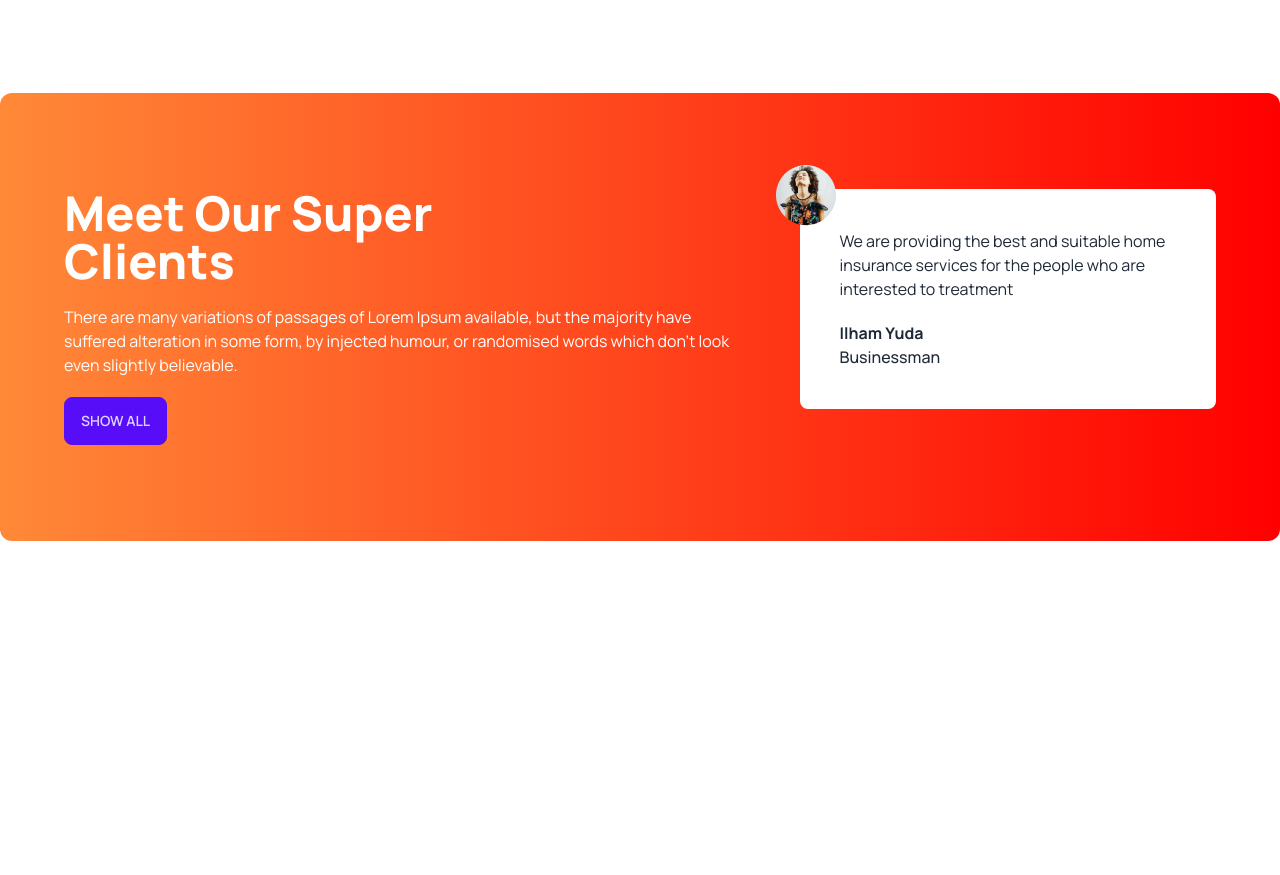
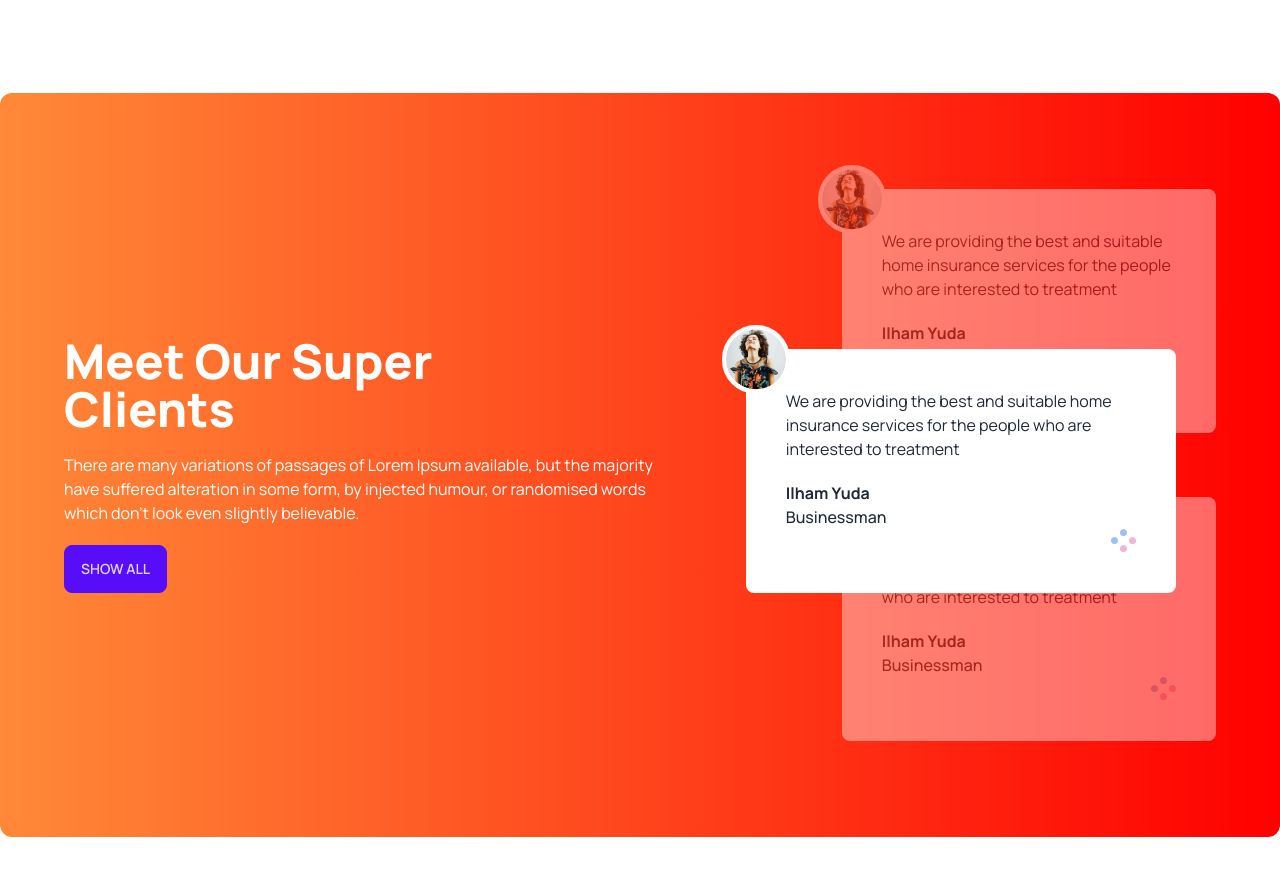
Before and after one commit to jasaiful/tea-house-with-daisyui, a plain HTML site: page index.html in a window 1280 px wide. Shown: the part 1714-2589 px from the top of the page. Before the commit the page ends 2351 px from the top, so only its background shows below. Drawn offline with nearby package versions, Linux system fonts and the light colour scheme.

Commit message:
added review container

```diff
--- a/index.html
+++ b/index.html
@@ -154,22 +154,65 @@
         </section>
 
         <!-- super client section  -->
-        <section class="flex flex-col lg:flex-row gap-12 my-24 px-16 py-24 rounded-xl bg-gradient-to-r from-[#FF8938] to-[#F00]">
-            <div class="text-white space-y-5">
-                <h2 class="text-5xl font-extrabold">Meet Our Super <br> Clients</h2>
-                <p>There are many variations of passages of Lorem Ipsum available, but the majority have suffered alteration in some form, by injected humour, or randomised words which don't look even slightly believable. </p>
-                <button class="btn btn-primary">Show All</button>
+        <section
+            class="flex flex-col lg:flex-row gap-12 my-24 px-16 py-24 rounded-xl bg-gradient-to-r from-[#FF8938] to-[#F00]">
+            <div class="flex items-center lg:pr-28">
+                <div class="text-white space-y-5">
+                    <h2 class="text-5xl font-extrabold">Meet Our Super <br> Clients</h2>
+                    <p>There are many variations of passages of Lorem Ipsum available, but the majority have suffered
+                        alteration in some form, by injected humour, or randomised words which don't look even slightly
+                        believable. </p>
+                    <button class="btn btn-primary">Show All</button>
+                </div>
+
             </div>
 
-            <!-- review section -->
-            <div>
-                <div class="relative p-10 rounded-lg bg-white">
-                    <img class="absolute -top-6 -left-6" src="./images/client.png" alt="">
+            <!-- review container -->
+            <div class="relative">
+
+                <!-- next review -->
+                <div class="relative mb-16 z-10 opacity-40 p-10 rounded-lg bg-white">
+                    <img class="absolute -top-6 -left-6 border-4 border-white rounded-full bg-white"
+                        src="./images/client.png" alt="">
                     <p>
-                        We are providing the best and suitable home insurance services for the people who are interested to treatment
+                        We are providing the best and suitable home insurance services for the people who are interested
+                        to treatment
                     </p>
                     <h4 class="font-bold mt-5">Ilham Yuda</h4>
                     <p class="font-medium">Businessman</p>
+                    <div class="flex justify-end">
+                        <img src="./images/circles.png" alt="">
+                    </div>
+
+                </div>
+                <!-- current review -->
+                <div class="absolute lg:-left-24 top-40 z-20 lg:w-[430px] p-10 rounded-lg bg-white">
+                    <img class="absolute -top-6 -left-6 border-4 border-white rounded-full bg-white"
+                        src="./images/client.png" alt="">
+                    <p>
+                        We are providing the best and suitable home insurance services for the people who are interested
+                        to treatment
+                    </p>
+                    <h4 class="font-bold mt-5">Ilham Yuda</h4>
+                    <p class="font-medium">Businessman</p>
+                    <div class="flex justify-end">
+                        <img src="./images/circles.png" alt="">
+                    </div>
+
+                </div>
+                <!-- previous review -->
+                <div class="relative opacity-40 p-10 z-10 rounded-lg bg-white">
+                    <img class="absolute -top-6 -left-6 border-4 border-white rounded-full bg-white"
+                        src="./images/client.png" alt="">
+                    <p>
+                        We are providing the best and suitable home insurance services for the people who are interested
+                        to treatment
+                    </p>
+                    <h4 class="font-bold mt-5">Ilham Yuda</h4>
+                    <p class="font-medium">Businessman</p>
+                    <div class="flex justify-end">
+                        <img src="./images/circles.png" alt="">
+                    </div>
 
                 </div>
 
```
